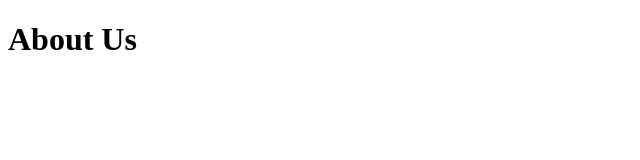
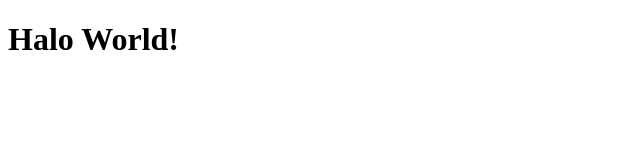
Before and after one commit to ah5ive/git-intro, a plain HTML site: page aboutus.html in a window 1280 px wide. Shown: the whole page, without its empty margins (0-640 px from the left). Drawn offline with Linux system fonts and the light colour scheme.

Commit message:
h1 modified

```diff
--- a/aboutus.html
+++ b/aboutus.html
@@ -4,6 +4,6 @@
     <title></title>
 </head>
 <body>
-  <h1>About Us</h1>
+  <h1>Halo World!</h1>
 </body>
 </html>
```
